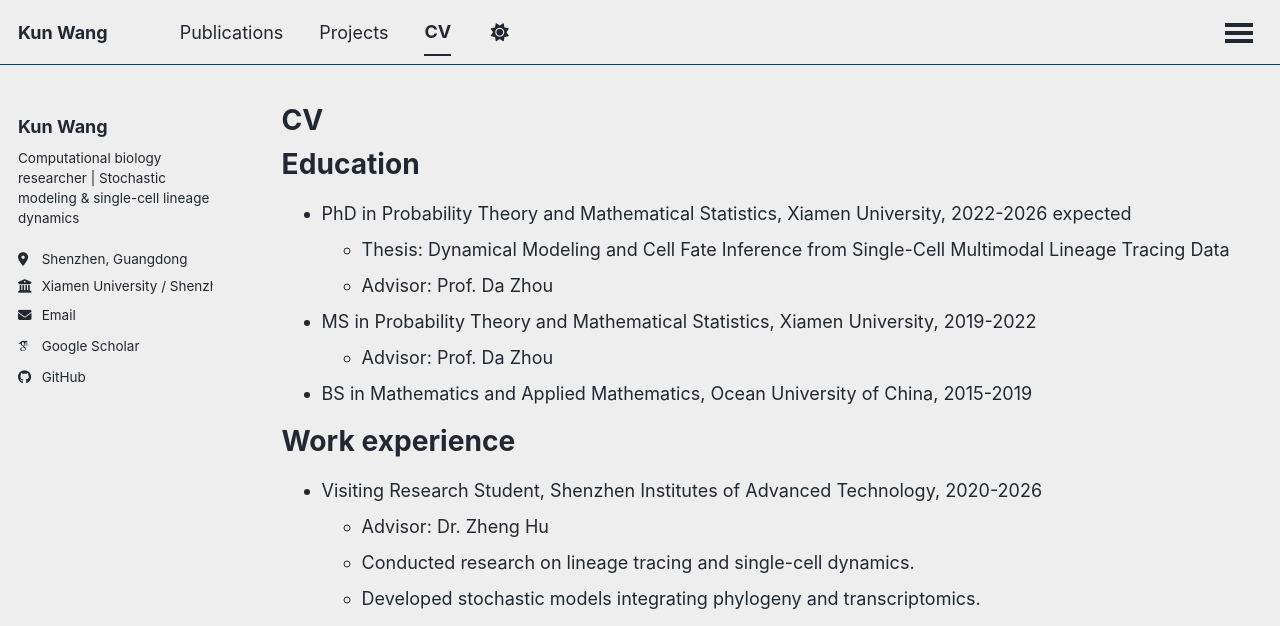
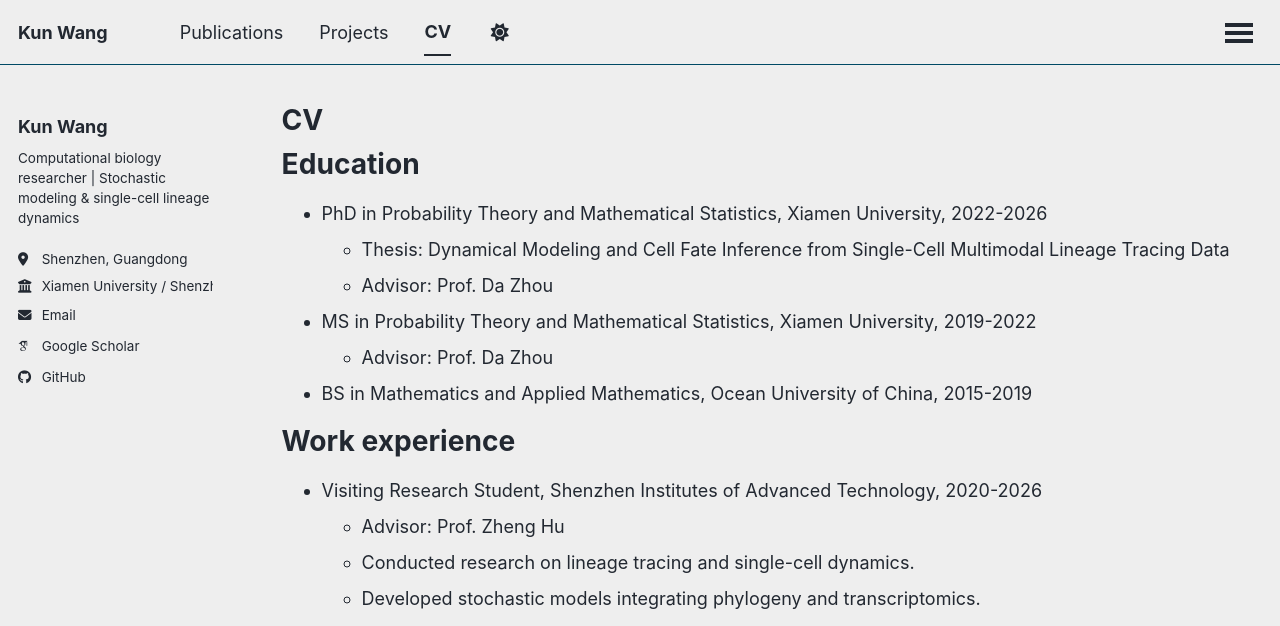
Before and after one commit to kunwang34/kunwang34.github.io, a Jekyll site: the page built from _pages/cv.md, in a window 1280 px wide and 900 px high. Shown: the top 626 px of the window. Built offline with Jekyll 4.4.1, drawn with Linux system fonts in a browser that asks for light colours; some web fonts are replaced; a script that is not in the unit is left out.

Commit message:
Update cv.md

```diff
--- a/_pages/cv.md
+++ b/_pages/cv.md
@@ -11,7 +11,7 @@ redirect_from:
 
 Education
 ======
-* PhD in Probability Theory and Mathematical Statistics, Xiamen University, 2022-2026 expected
+* PhD in Probability Theory and Mathematical Statistics, Xiamen University, 2022-2026
   * Thesis: Dynamical Modeling and Cell Fate Inference from Single-Cell Multimodal Lineage Tracing Data
   * Advisor: Prof. Da Zhou
 * MS in Probability Theory and Mathematical Statistics, Xiamen University, 2019-2022
@@ -21,7 +21,7 @@ Education
 Work experience
 ======
 * Visiting Research Student, Shenzhen Institutes of Advanced Technology, 2020-2026
-  * Advisor: Dr. Zheng Hu
+  * Advisor: Prof. Zheng Hu
   * Conducted research on lineage tracing and single-cell dynamics.
   * Developed stochastic models integrating phylogeny and transcriptomics.
 
```
